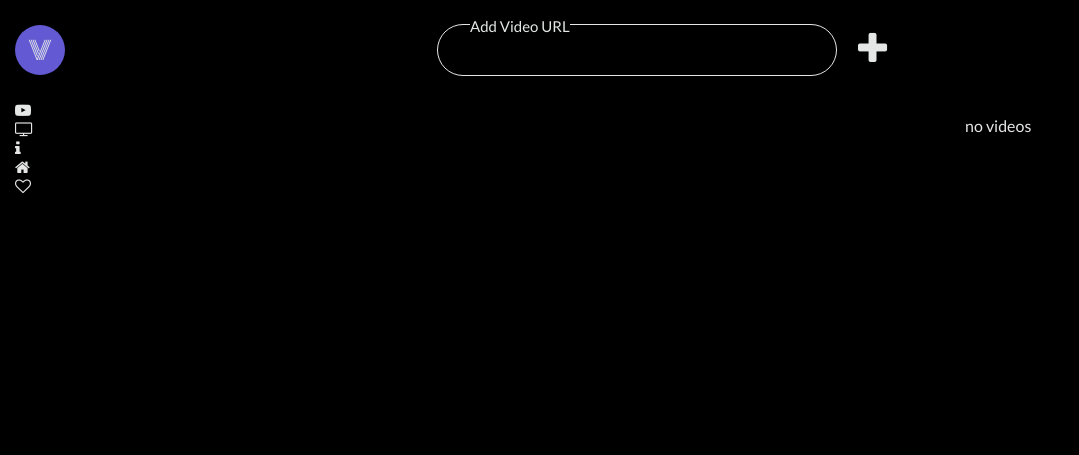
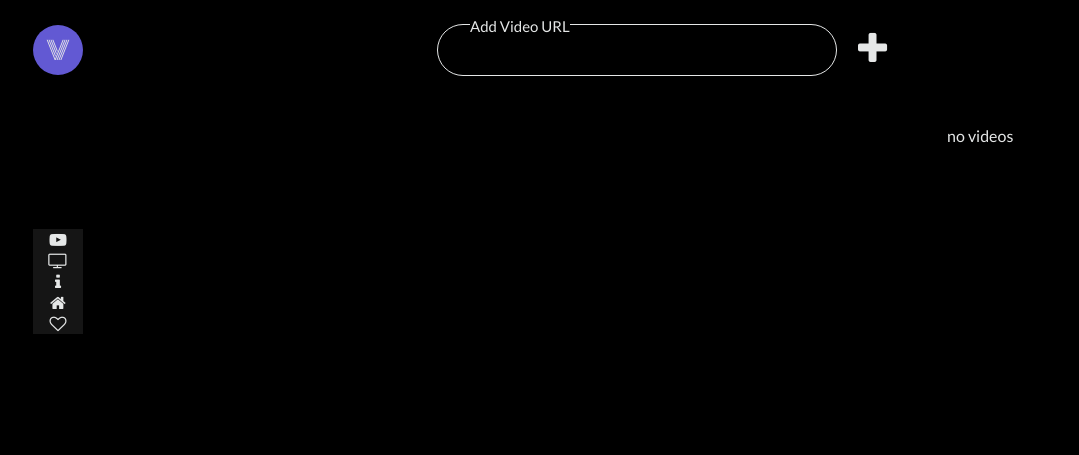
Before and after one commit to pradow/vydlist, a website: page index.html in a window 1280 px wide. Shown: the whole page, without its empty margins (0-1079 px from the left). Drawn offline with Linux system fonts and the light colour scheme.

Commit message:
start sidebar design

```diff
--- a/src/sass/partials/_app.scss
+++ b/src/sass/partials/_app.scss
@@ -21,12 +21,7 @@ body {
     ". header header header ."
     ". sidebar main aside ."
     ". sidebar info aside .";
-}
-
-.sidebar {
-  grid-area: sidebar;
-  height: 100vh;
-  overflow-y: auto;
+  grid-gap: 10px 33px;
 }
 
 .main-header {
--- /dev/null
+++ b/src/sass/partials/_sidebar.scss
@@ -0,0 +1,14 @@
+.sidebar {
+  align-self: center;
+  grid-area: sidebar;
+  overflow-y: auto;
+  display: flex;
+  flex-direction: column;
+  align-items: center;
+  justify-content: center;
+  background-color: $grey;
+}
+
+.sidebar-item {
+  font-size: 17px;
+}
--- a/src/sass/partials/_video-area.scss
+++ b/src/sass/partials/_video-area.scss
@@ -1,4 +1,5 @@
 .video-area {
   display: flex;
   flex: 1 1 auto;
+  min-height: 332px;
 }
--- a/src/sass/vydlist.scss
+++ b/src/sass/vydlist.scss
@@ -1,5 +1,6 @@
 @import "partials/variables";
 @import "partials/app";
 @import "partials/nav";
+@import "partials/sidebar";
 @import "partials/playlist-area";
 @import "partials/video-area";
```
Also changed, not shown: dist/css/vydlist.css.
